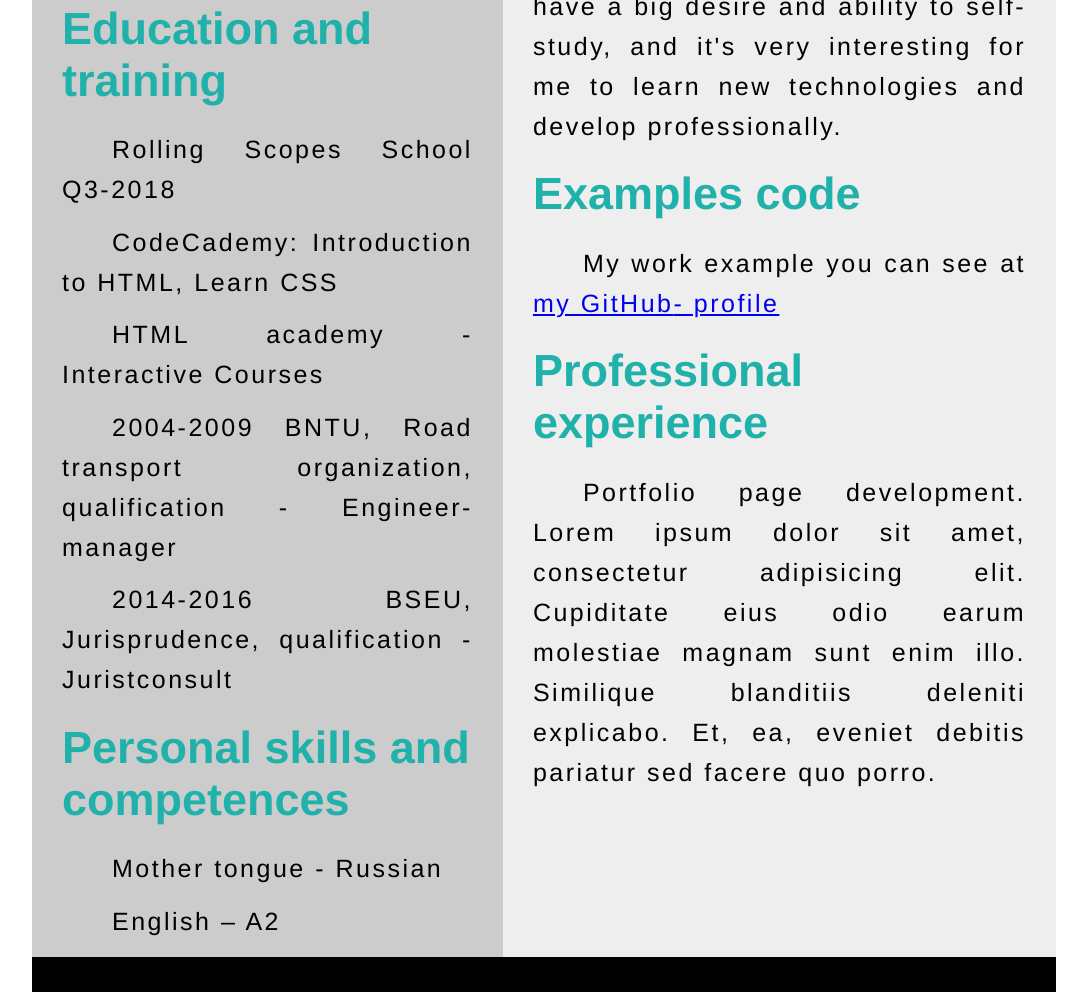
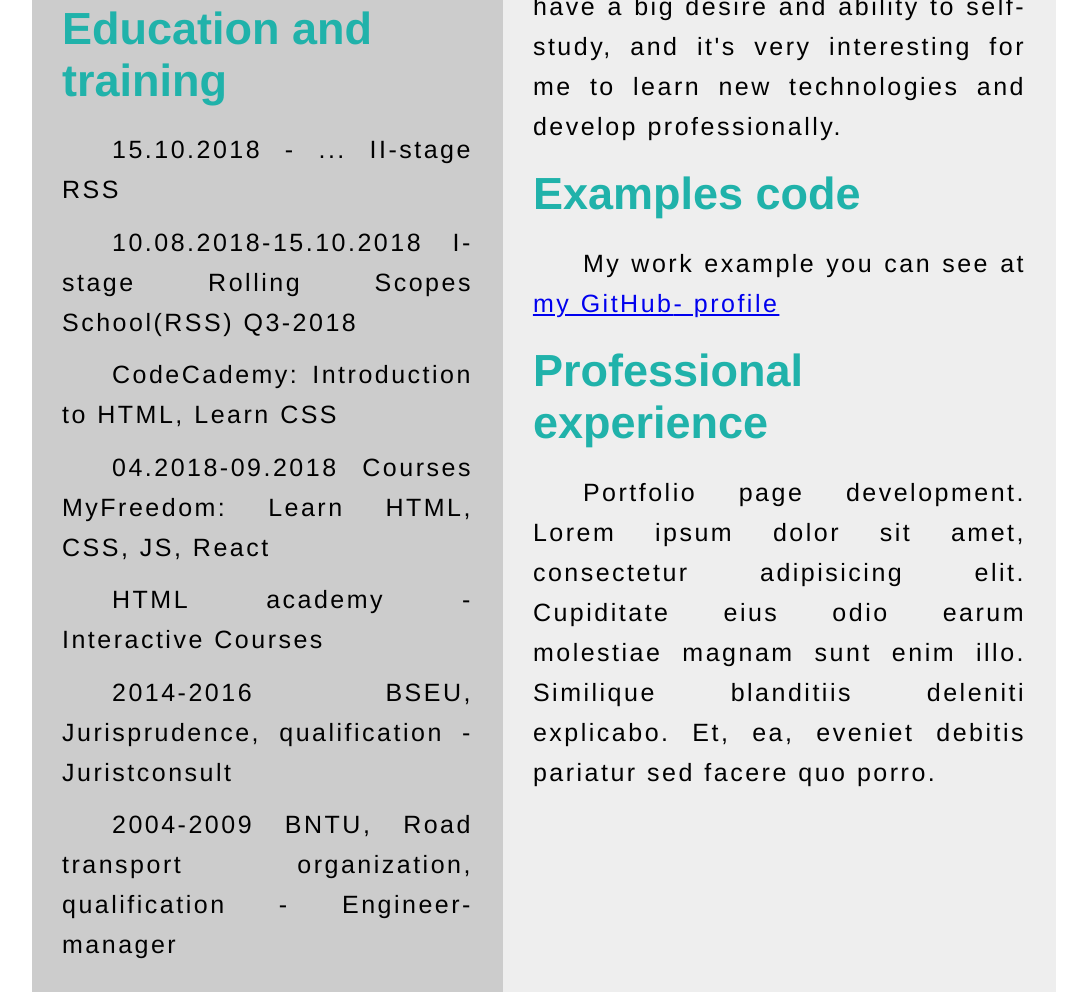
Before and after one commit to Simaxa7/CV-Pavel, a plain HTML site: page index.html in a window 1280 px wide. Shown: the part 756-1748 px from the top of the page, without its empty margins (96-1183 px from the left). Drawn offline with Linux system fonts and the light colour scheme.

Commit message:
refactor: introduced in education

```diff
--- a/index.html
+++ b/index.html
@@ -53,11 +53,13 @@
 					</div>
 					<div class="block-content">
 						<ul>
-							<li>Rolling Scopes School Q3-2018</li>
+							<li>15.10.2018 - ... II-stage RSS</li>
+							<li>10.08.2018-15.10.2018 I-stage Rolling Scopes School(RSS) Q3-2018 </li>
 							<li>CodeCademy: Introduction to HTML, Learn CSS</li>
+							<li>04.2018-09.2018 Courses MyFreedom: Learn HTML, CSS, JS, React </li>
 							<li>HTML academy - Interactive Courses</li>
+							<li>2014-2016 BSEU, Jurisprudence, qualification - Juristconsult</li>
 							<li>2004-2009 BNTU, Road transport organization, qualification - Engineer-manager</li>
-							<li>2014-2016 BSEU, Jurisprudence, qualification - Juristconsult</li>
 						</ul>
 					</div>
 				</article>
```
